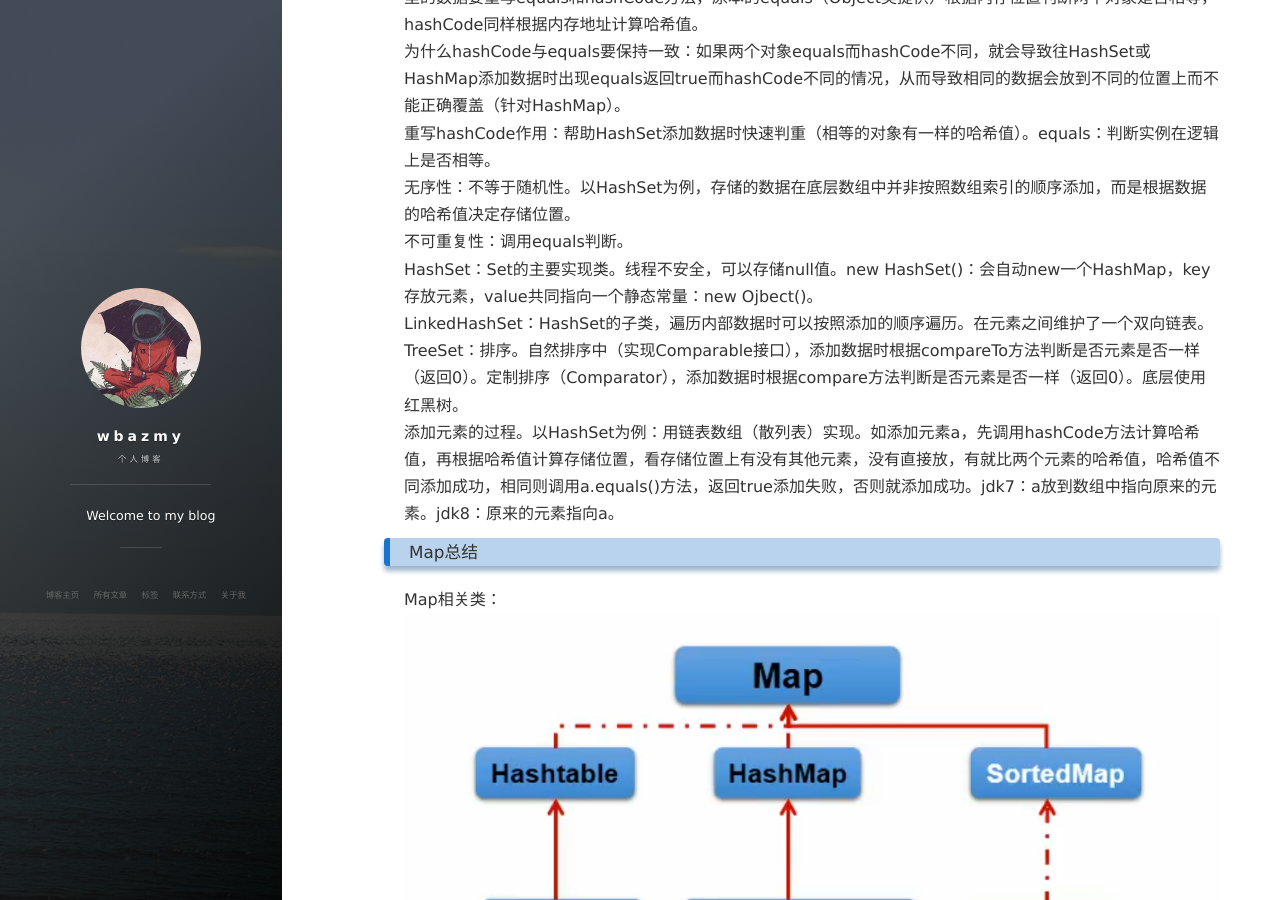
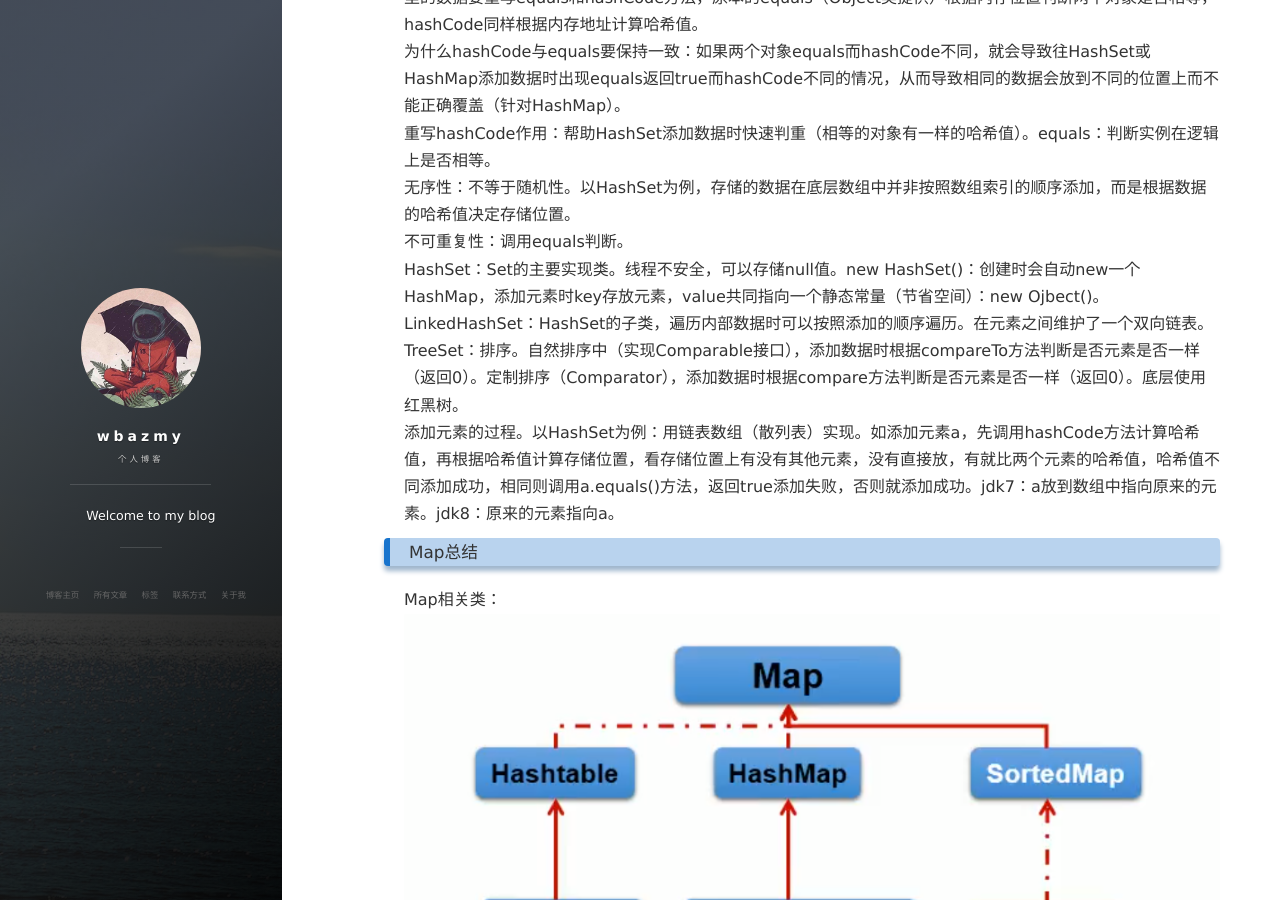
Before and after one commit to wbazmy/wbazmy.github.io, a Jekyll site: the page built from _posts/2021-10-16-集合.md, in a window 1280 px wide and 900 px high, scrolled down 18333 px. Built offline with Jekyll 4.4.1, drawn with Linux system fonts in a browser that asks for light colours; nearby versions of some CDN libraries; comment, search, counter and statistics services are not loaded.

Commit message:
Update 2021-10-16-集合.md

```diff
--- a/_posts/2021-10-16-集合.md
+++ b/_posts/2021-10-16-集合.md
@@ -513,7 +513,7 @@ Set接口：存储无序的、不可重复的数据。Set接口没有额外新
 重写hashCode作用：帮助HashSet添加数据时快速判重（相等的对象有一样的哈希值）。equals：判断实例在逻辑上是否相等。
 无序性：不等于随机性。以HashSet为例，存储的数据在底层数组中并非按照数组索引的顺序添加，而是根据数据的哈希值决定存储位置。
 不可重复性：调用equals判断。
-HashSet：Set的主要实现类。线程不安全，可以存储null值。new HashSet()：会自动new一个HashMap，key存放元素，value共同指向一个静态常量：new Ojbect()。
+HashSet：Set的主要实现类。线程不安全，可以存储null值。new HashSet()：创建时会自动new一个HashMap，添加元素时key存放元素，value共同指向一个静态常量（节省空间）：new Ojbect()。
 LinkedHashSet：HashSet的子类，遍历内部数据时可以按照添加的顺序遍历。在元素之间维护了一个双向链表。
 TreeSet：排序。自然排序中（实现Comparable接口），添加数据时根据compareTo方法判断是否元素是否一样（返回0）。定制排序（Comparator），添加数据时根据compare方法判断是否元素是否一样（返回0）。底层使用红黑树。
 添加元素的过程。以HashSet为例：用链表数组（散列表）实现。如添加元素a，先调用hashCode方法计算哈希值，再根据哈希值计算存储位置，看存储位置上有没有其他元素，没有直接放，有就比两个元素的哈希值，哈希值不同添加成功，相同则调用a.equals()方法，返回true添加失败，否则就添加成功。jdk7：a放到数组中指向原来的元素。jdk8：原来的元素指向a。
```
